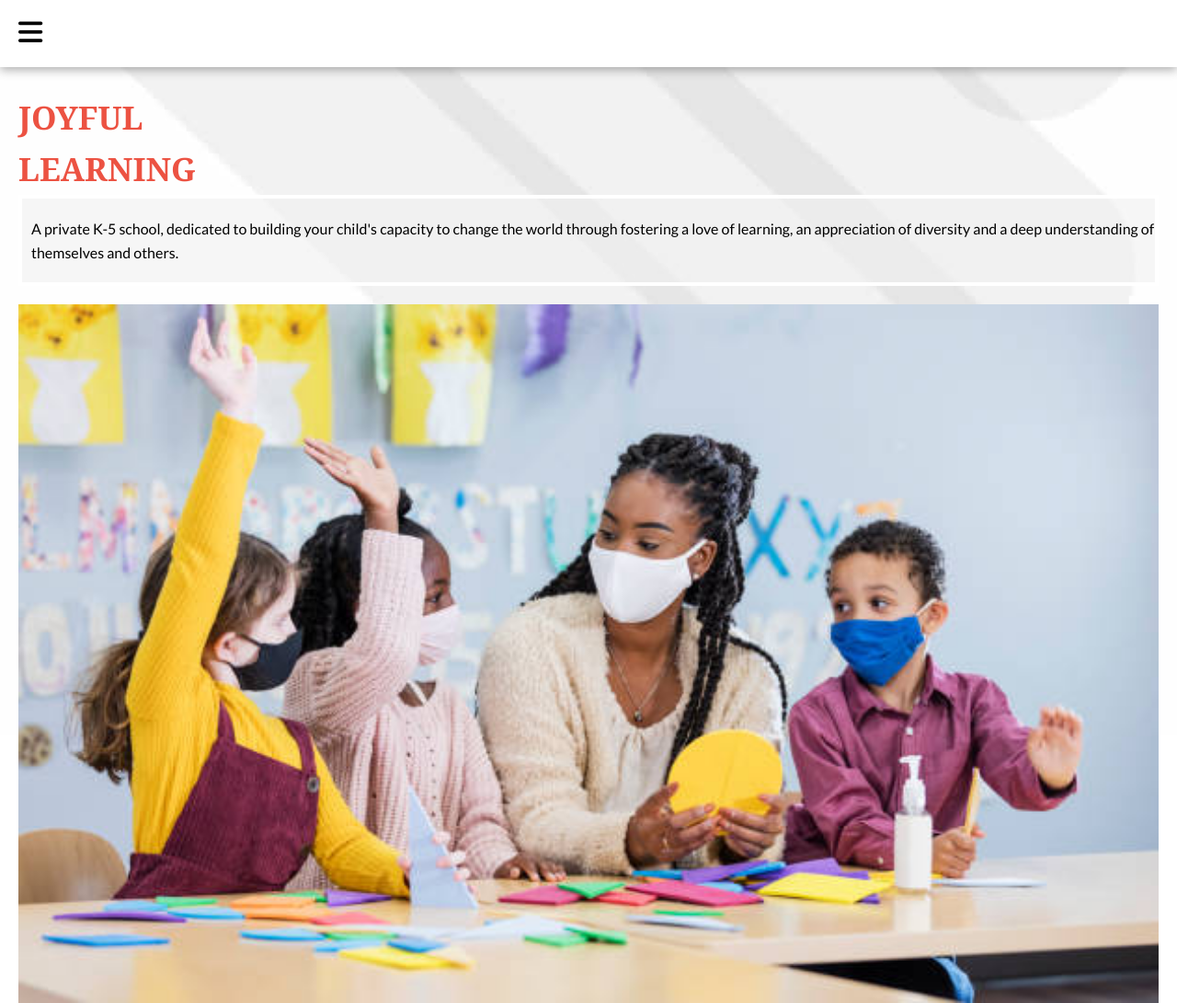
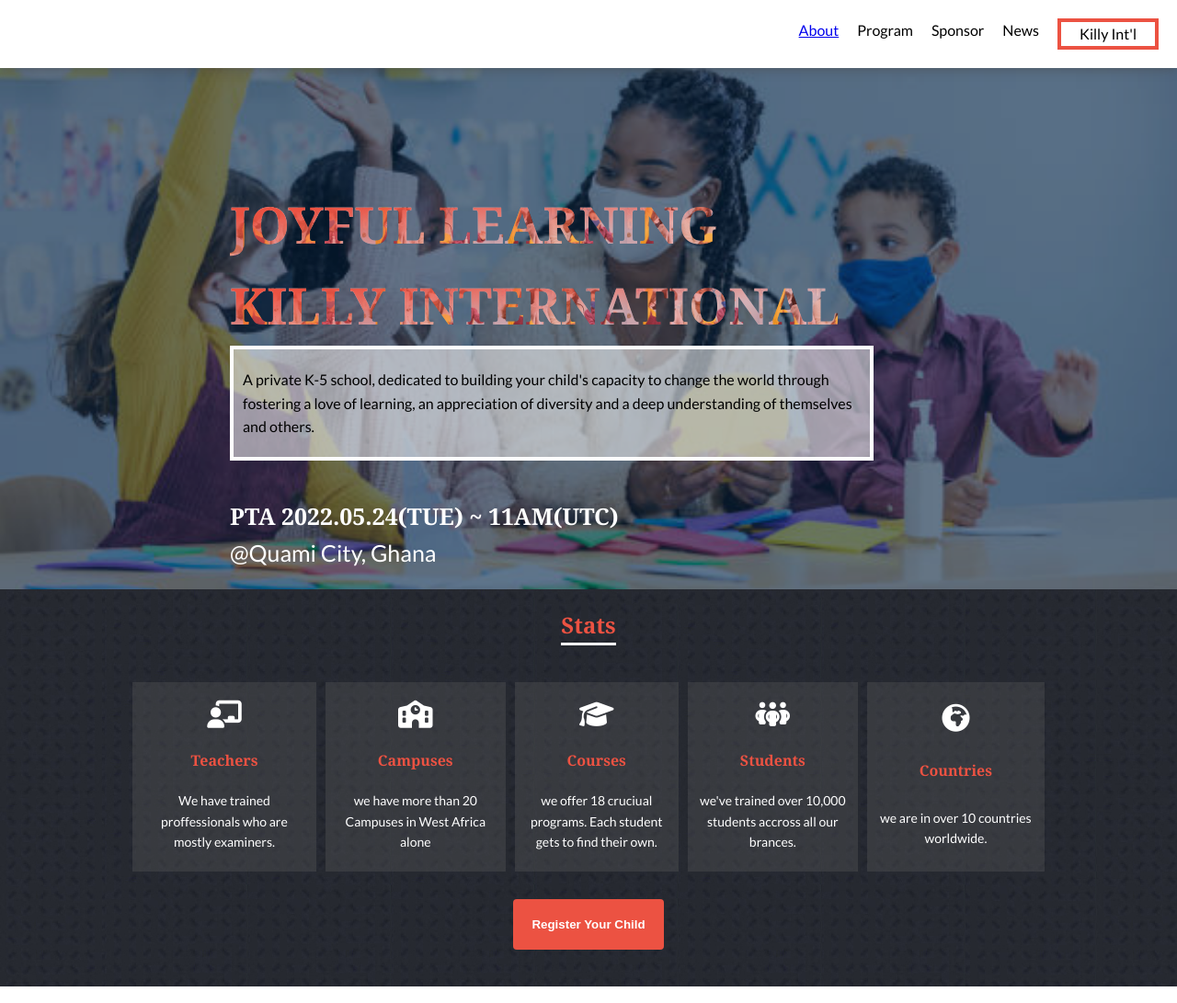
Before and after one commit to killy10o10/joyful-learning, a website: page index.html in a window 1280 px wide. Shown: the top 1091 px of the page at 92% size. Drawn offline with Linux system fonts and the light colour scheme; a web font is replaced by a local one.

Commit message:
Add desktop home page

```diff
--- a/index.html
+++ b/index.html
@@ -6,7 +6,7 @@
     <meta name="viewport" content="width=device-width, initial-scale=1.0" />
     <!-- Internal CSS -->
     <link rel="stylesheet" href="./styles/style.css" />
-    <link rel="stylesheet" href="./styles/button.css">
+    <link rel="stylesheet" href="./styles/button.css" />
     <!-- External CSS -->
     <link
       rel="stylesheet"
@@ -20,14 +20,20 @@
       <nav class="mobile-nav">
         <i class="fa-solid fa-bars"></i>
       </nav>
+      <nav class="desktop-nav">
+        <ul class="flex-list">
+          <li><a href="about.html">About</a></li>
+          <li><a href="#"></a>Program</li>
+          <li><a href="#"></a>Sponsor</li>
+          <li><a href="#"></a>News</li>
+          <li class="last-child"><a href="#"></a>Killy Int'l</li>
+        </ul>
+      </nav>
     </header>
     <!-- Headline Section -->
     <section id="headline-section">
-      <h1 id="intro-heading">
-        JOYFUL <br />
-        LEARNING
-      </h1>
-
+      <h1 class="intro-heading">JOYFUL LEARNING</h1>
+      <h1 class="intro-heading">KILLY INTERNATIONAL</h1>
       <div id="intro-text">
         <p>
           A private K-5 school, dedicated to building your child's capacity to
@@ -35,7 +41,7 @@
           of diversity and a deep understanding of themselves and others.
         </p>
       </div>
-      <img src="./images/teacher-kids.jpg" alt="" />
+      <img src="./images/teacher-kids.jpg" class="head-img" alt="" />
       <div id="date-location">
         <h4 id="date">PTA 2022.05.24(TUE) ~ 11AM(UTC)</h4>
         <p id="location">@Quami City, Ghana</p>
@@ -44,6 +50,7 @@
     <!-- Stats Section -->
     <section id="stats">
       <h2 id="stats-heading">Stats</h2>
+      <div id="stats-grid">
         <!-- Card One -->
         <div class="stats-card">
           <div class="icon">
@@ -78,7 +85,8 @@
           </div>
           <div class="stats-description">
             <p>
-            we offer 18 cruciual programs. Each student gets to find their own.
+              we offer 18 cruciual programs. Each student gets to find their
+              own.
             </p>
           </div>
         </div>
@@ -106,11 +114,15 @@
             <p>we are in over 10 countries worldwide.</p>
           </div>
         </div>
-      <button type="button" id="join-button" class="bubbly-button">Register Your Child</button>
+      </div>
+      <button type="button" id="join-button" class="bubbly-button">
+        Register Your Child
+      </button>
     </section>
     <!--Teachers Section  -->
     <section id="teacher-section">
       <h2 class="section-intro">Our Teachers</h2>
+      <div id="teacher-grid">
         <!-- Teacher 1 -->
         <div class="teacher-container">
           <div class="teacher-image">
@@ -124,8 +136,8 @@
             </div>
             <div class="teacher-description">
               <p>
-              Lorem ipsum dolor sit amet consectetur elit adipisicing . Quisquam
-              quasi odit velit?
+                Lorem ipsum dolor sit amet consectetur elit adipisicing .
+                Quisquam quasi odit velit?
               </p>
             </div>
           </div>
@@ -143,9 +155,10 @@
             </div>
             <div class="teacher-description">
               <p>
-              Lorem ipsum dolor sit amet consectetur elit adipisicing . Quisquam
-              quasi odit velit?
+                Lorem ipsum dolor sit amet consectetur elit adipisicing .
+                Quisquam quasi odit velit?
               </p>
+            </div>
           </div>
         </div>
       </div>
@@ -157,6 +170,15 @@
     <!-- Sponsors -->
     <section id="sponsors">
       <h2 class="section-intro">Sponsors</h2>
+      <div id="sponsors-container">
+        <img src="./images/google-books.png" alt="" />
+        <img src="./images/bic-kids.png" alt="" />
+        <img src="./images/encarta.png" alt="" />
+        <img src="./images/casio-trns.png" alt="" />
+        <img src="./images/kids-planet.png" alt="" />
+        <img src="./images/kids-world.png" alt="" />
+        <img src="./images/youtube-kids-trns.png" alt="" />
+      </div>
     </section>
     <footer>&copy; killynelly@gmail.com</footer>
     <script src="button.js"></script>
--- a/styles/style.css
+++ b/styles/style.css
@@ -22,6 +22,10 @@ header {
   z-index: 1;
 }
 
+.desktop-nav {
+  display: none;
+}
+
 h1,
 h2,
 h3,
@@ -44,7 +48,7 @@ img {
 /* HEADLINE SECTION */
 
 #headline-section {
-  margin: 100px 20px 20px;
+  padding: 100px 20px 20px;
 }
 
 #headline-section::after {
@@ -60,9 +64,16 @@ img {
   z-index: -1;
 }
 
-#intro-heading {
+.intro-heading {
   font-size: 35px;
-  color: #ec5242;
+
+  /* color: #ec5242; */
+
+  background-image: linear-gradient(to bottom right, rgba(236, 82, 66, 1) 20%, rgba(236, 82, 66, 0.3) 50%), url('../images/teacher-kids.jpg');
+  background-repeat: repeat;
+  background-size: contain;
+  -webkit-background-clip: text;
+  -webkit-text-fill-color: transparent;
 }
 
 #intro-text {
@@ -89,6 +100,11 @@ img {
   align-items: center;
   gap: 10px;
   position: relative;
+}
+
+#stats-grid {
+  display: grid;
+  gap: 10px;
 }
 
 #stats-heading {
@@ -141,12 +157,18 @@ img {
   border-bottom: 3px solid #ec5242;
 }
 
+#teacher-grid {
+  display: grid;
+  gap: 20px;
+}
+
 .teacher-container {
   display: grid;
   justify-content: center;
   align-items: center;
   grid-template-columns: 40% 50%;
   gap: 20px;
+  max-width: 370px;
 }
 
 .teacher-image {
@@ -196,9 +218,102 @@ img {
   color: #8d8d8d;
 }
 
+#sponsors-container {
+  /* display:grid;
+  grid-template-columns: repeat(3, auto); */
+  display: flex;
+  align-items: center;
+  justify-content: center;
+  width: 60%;
+  flex-wrap: wrap;
+  gap: 10px;
+}
+
+#sponsors-container * {
+  width: 20%;
+  filter: grayscale(100%) contrast(30%);
+  transition: filter 1s 1ms;
+  margin: 3px 5px;
+}
+
+#sponsors-container *:hover {
+  filter: grayscale(0%) contrast(100%);
+}
+
 /* Footer */
 footer {
   display: flex;
   justify-content: center;
   padding: 20px;/* align-items: center; */
 }
+
+/* Desktop Version */
+@media only screen and (min-device-width: 768px) {
+  /* Header */
+
+  .mobile-nav {
+    display: none;
+  }
+
+  .desktop-nav {
+    display: flex;
+    justify-content: flex-end;
+  }
+
+  .flex-list {
+    display: flex;
+    list-style: none;
+    gap: 20px;
+  }
+
+  .last-child {
+    padding: 0 20px 0 20px;
+    border: 4px solid #ec5242;
+  }
+
+  /* Headline Section */
+
+  #headline-section {
+    display: flex;
+    flex-direction: column;
+    background-image: url('../images/teacher-kids-blue.png');
+    background-repeat: no-repeat;
+    background-position: center;
+    background-size: cover;
+    padding-top: 200px;
+    padding-left: 250px;
+  }
+
+  .intro-heading {
+    font-size: 55px;
+  }
+
+  #intro-text {
+    max-width: 700px;
+  }
+
+  .head-img {
+    display: none;
+  }
+
+  #date-location {
+    color: white;
+    font-size: 25px;
+  }
+
+  /* STATS SECTION */
+  #stats-grid {
+    grid-template-columns: repeat(5, auto);
+    width: 80%;
+  }
+
+  .stats-card {
+    display: grid;
+    text-align: center;
+  }
+
+  /* TEACHERS SECTION */
+  .teacher-container {
+    max-width: 500px;
+  }
+}
```
Also changed, not shown: images/banner1.jpg (added), images/bic-kids.png (added), images/casio-trns.png (added), images/encarta.png (added), images/google-books.png (added), images/kids-planet.png (added), images/kids-world.png (added), images/teacher-kids-blue.png (added), images/youtube-kids-trns.png (added), 1 other file. Lines whose indentation alone changed are shown as unchanged.
